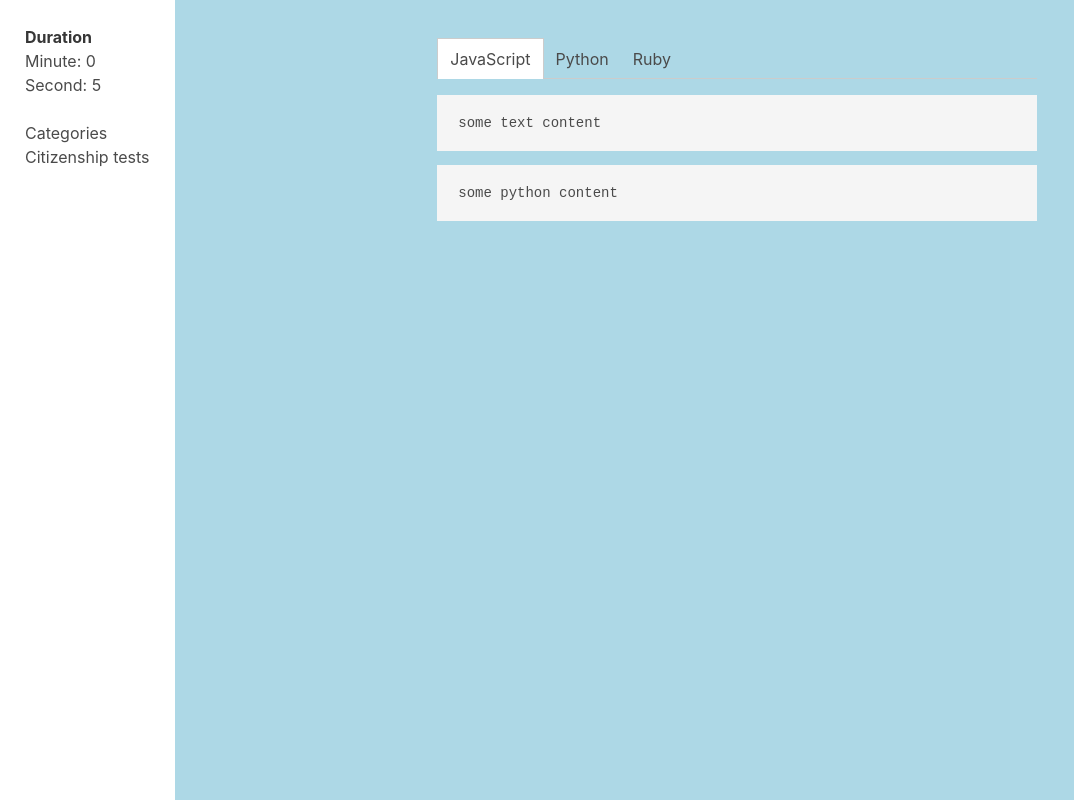
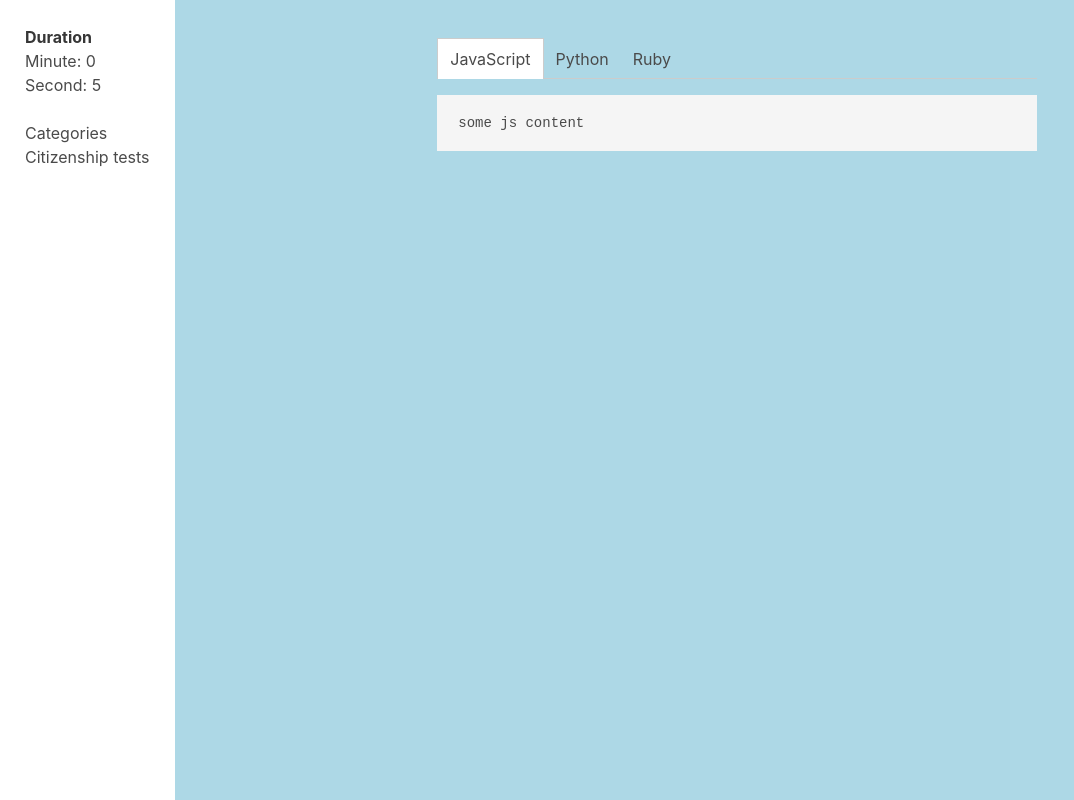
Before and after one commit to rattanakchea/react-chat, a React (Create React App) app: page / in a window 1280 px wide. Shown: the whole page, without its empty margins (0-1074 px from the left). Built offline with nearby package versions, Linux system fonts and the light colour scheme.

Commit message:
add toggle class for tab content

```diff
--- a/src/App.js
+++ b/src/App.js
@@ -39,12 +39,16 @@
     ];
 
     this.tabConfigs[0].content = {
-      text: "some text content",
+      text: "some js content",
       uri: "./js file"
     };
 
     this.tabConfigs[1].content = {
       text: "some python content",
+      uri: "./js file"
+    };
+    this.tabConfigs[2].content = {
+      text: "some ruby text",
       uri: "./js file"
     };
   }
--- a/src/components/TabCoditor/TabCoditor.css
+++ b/src/components/TabCoditor/TabCoditor.css
@@ -27,7 +27,11 @@
 }
 
 .tab-content pre {
-  /* display: none; */
+  display: none;
+}
+
+.tab-content pre.content-active {
+  display: block;
 }
 
 .tab-list li {
--- a/src/components/TabCoditor/TabCoditor.js
+++ b/src/components/TabCoditor/TabCoditor.js
@@ -40,7 +40,6 @@
                 onClick={this.onClickTabTitle}
                 key={index}
                 title={item.title}
-                isActive={item.isActive || false}
               />
             );
           })}
@@ -48,7 +47,13 @@
         <div className="tab-content">
           {/* add logic here to display only content of the active tab */}
           {data.map((item, index) => {
-            return <TabContent content={item.content} />;
+            return (
+              <TabContent
+                activeTab={this.state.activeTab}
+                title={item.title}
+                content={item.content}
+              />
+            );
           })}
         </div>
       </div>
--- a/src/components/TabCoditor/TabContent.js
+++ b/src/components/TabCoditor/TabContent.js
@@ -11,10 +11,13 @@
 class TabContent extends Component {
   //   constructor() {}
   render() {
-    const { content } = this.props;
-
+    const { activeTab, title, content } = this.props;
+    let className = "";
+    if (activeTab === title) {
+      className = "content-active";
+    }
     if (content && content.text) {
-      return <pre>{content.text}</pre>;
+      return <pre className={className}>{content.text}</pre>;
     }
 
     return null;
```
